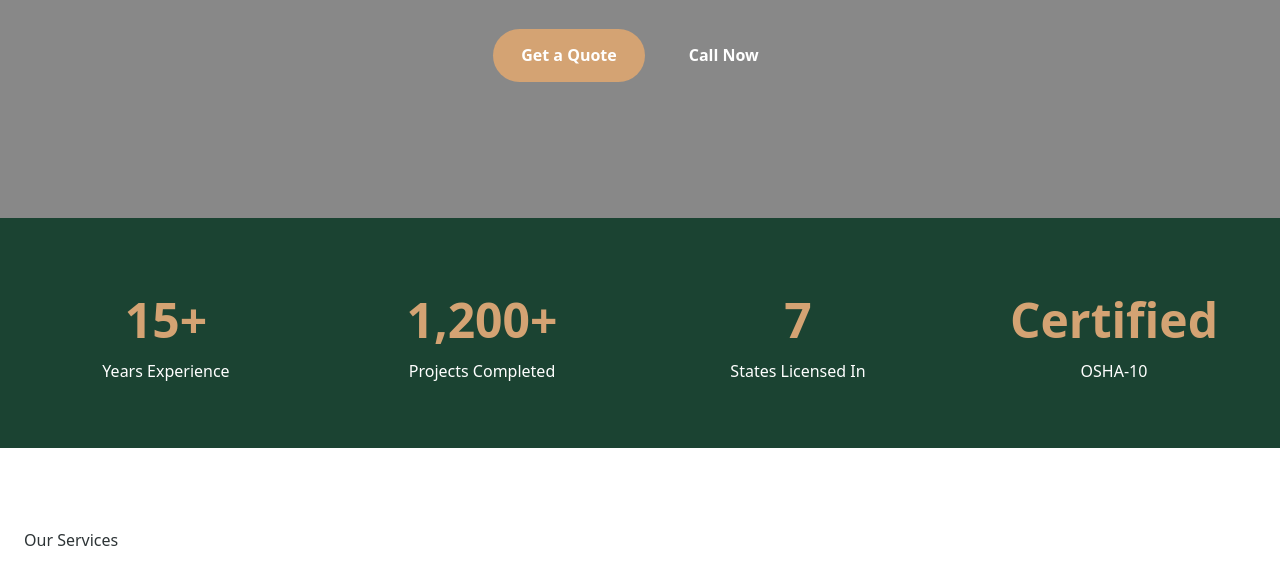
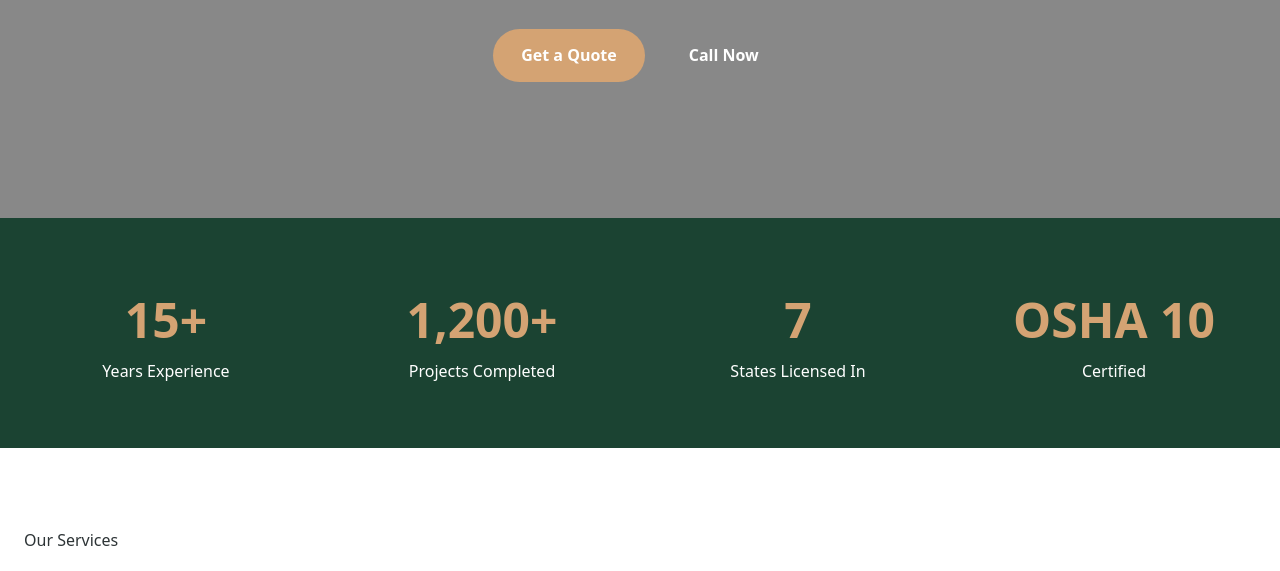
Before and after one commit to BugNOut/website, a plain HTML site: page index.html in a window 1280 px wide. Shown: the part 615-1186 px from the top of the page. Drawn offline with Linux system fonts and the light colour scheme.

Commit message:
Update index.html

```diff
--- a/index.html
+++ b/index.html
@@ -38,7 +38,7 @@
       <div class="stat"><strong>15+</strong><span>Years Experience</span></div>
       <div class="stat"><strong>1,200+</strong><span>Projects Completed</span></div>
       <div class="stat"><strong>7</strong><span>States Licensed In</span></div>
-      <div class="stat"><strong>Certified</strong><span>OSHA-10</span></div>
+      <div class="stat"><strong>OSHA 10</strong><span>Certified</span></div>
     </section>
 
     <!-- SERVICES -->
```
